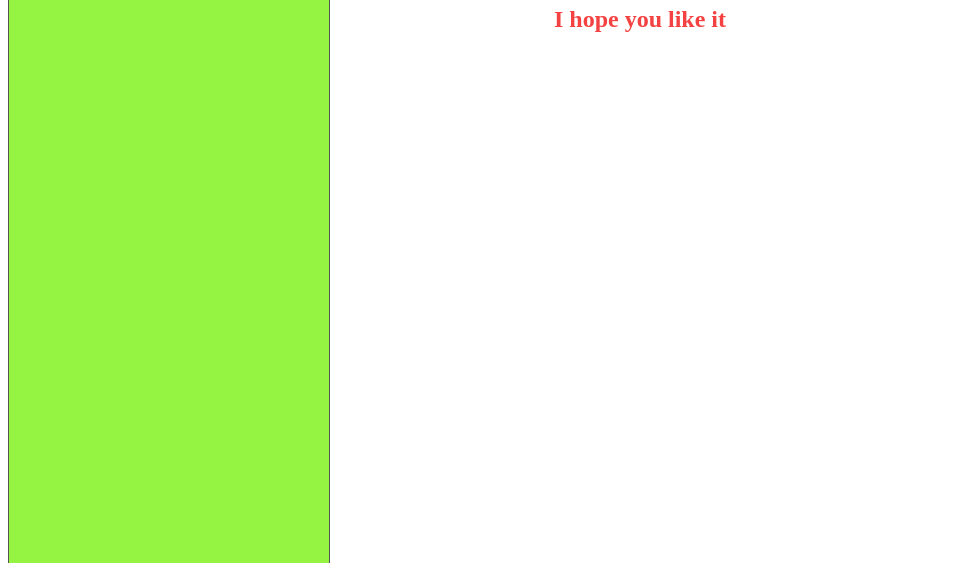
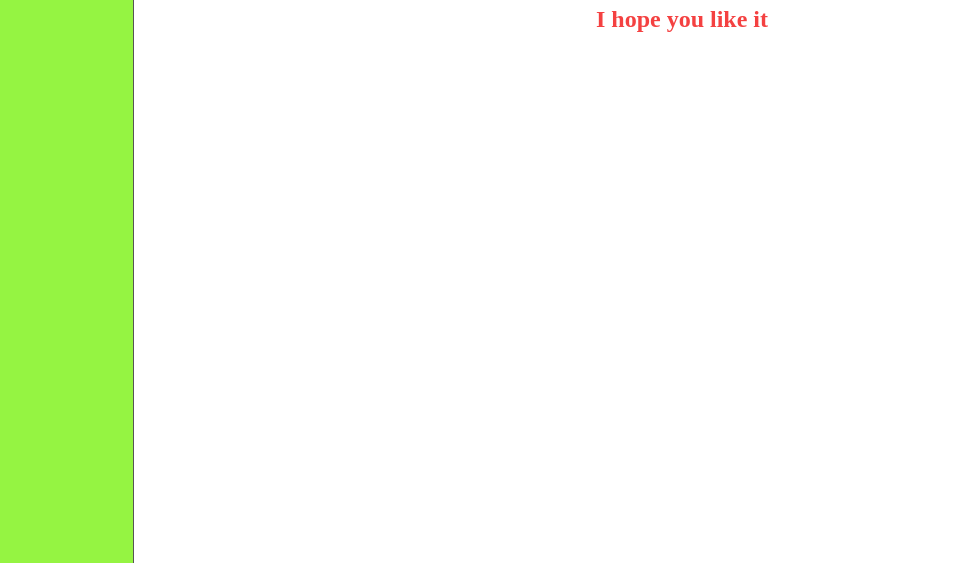
Before and after one commit to girlcodeakl/girlcode2017-term4, a website: page public/index.html in a window 1280 px wide. Shown: the part 237-800 px from the top of the page, without its empty margins (0-969 px from the left). Drawn offline with Linux system fonts and the light colour scheme.

Commit message:
sidebar menu

```diff
--- a/public/style.css
+++ b/public/style.css
@@ -1,5 +1,7 @@
 body {
   text-align: center;
+  margin-left: 92px;
+
 }
 
 .message-list {
@@ -14,11 +16,10 @@ h2 {
   color: #f44141;
 }
 ul {
-    list-style-type: none;
-    margin: 0;
-    padding: 0;
-    margin-left:-92px;
-    width : 92px;
+    list-style-type: none ;
+
+    margin-left:-150px;
+    width : 150px;
 }
 li a {
     display: block;
@@ -26,9 +27,9 @@ li a {
 }
 ul {
     list-style-type: none;
-    margin: 0;
-    padding: 0;
-    width: 200px;
+
+
+
     background-color: #f1f1f1;
 }
 
@@ -62,9 +63,6 @@ li:last-child {
 }
 ul {
     list-style-type: none;
-    margin: 0;
-    padding: 0;
-    width: 25%;
     background-color: #95f442;
     height: 100%; /* Full height */
     position: fixed; /* Make it stick, even on scroll */
@@ -87,8 +85,6 @@ ul {
 }
 ul {
     list-style-type: none;
-    margin: 0;
-    padding: 0;
     overflow: hidden;
     background-color: #95f442;
 }
```
